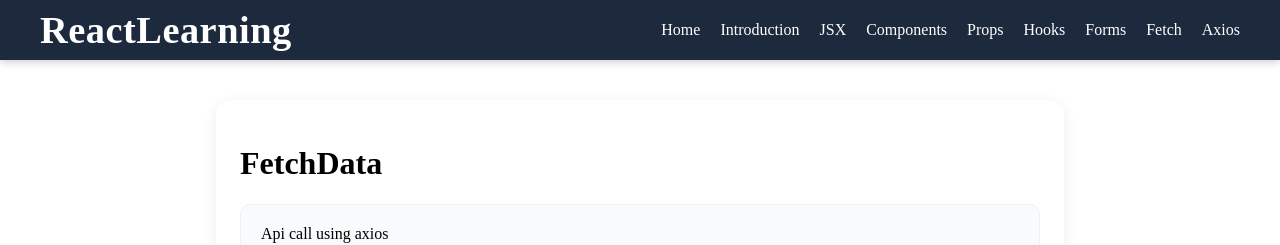
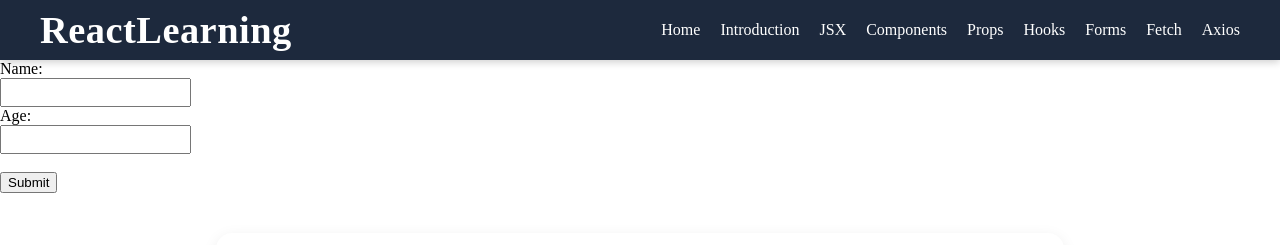
Before and after one commit to Sujeeththan/react-learning-2, a React (Vite) app: page /axios in a window 1280 px wide. Shown: the top 245 px of the page. Built offline with nearby package versions, Linux system fonts and the light colour scheme; no server answers.

Commit message:
add <PostData />

```diff
--- a/src/pages/Axios.jsx
+++ b/src/pages/Axios.jsx
@@ -1,10 +1,13 @@
 import React from 'react'
 import FetchData from '../componensts/axios/FetchData'
+import PostData from '../componensts/axios/PostData'
 
 function Axios() {
   return (
     <div>
+      <PostData />
       <FetchData />
+
     </div>
   )
 }
```
